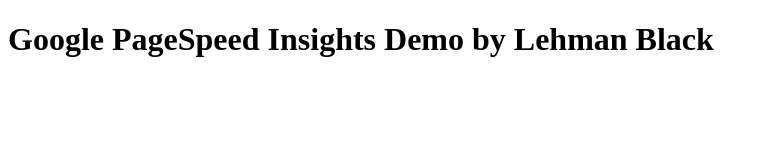
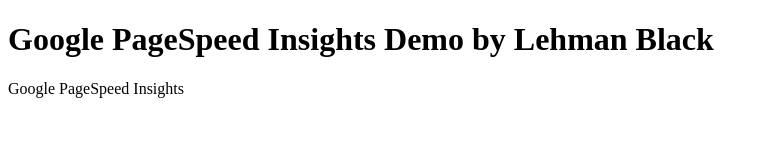
Before and after one commit to WileESpaghetti/demo-pagespeed, a website: page src/index.html in a window 1280 px wide. Shown: the whole page, without its empty margins (0-769 px from the left). Drawn offline with Linux system fonts and the light colour scheme.

Commit message:
Add panel for API query form

```diff
--- a/src/index.html
+++ b/src/index.html
@@ -23,5 +23,11 @@
 		<h1>Google PageSpeed Insights Demo by Lehman Black</h1>
 	</header>
 
+	<div id="pagespeed-query-form" class="panel panel-default">
+		<div class="panel-heading">Google PageSpeed Insights</div>
+		<div class="panel-body">
+			<!-- FIXME form goes here -->
+		</div>
+	</div>
 </body>
 </html>
```
